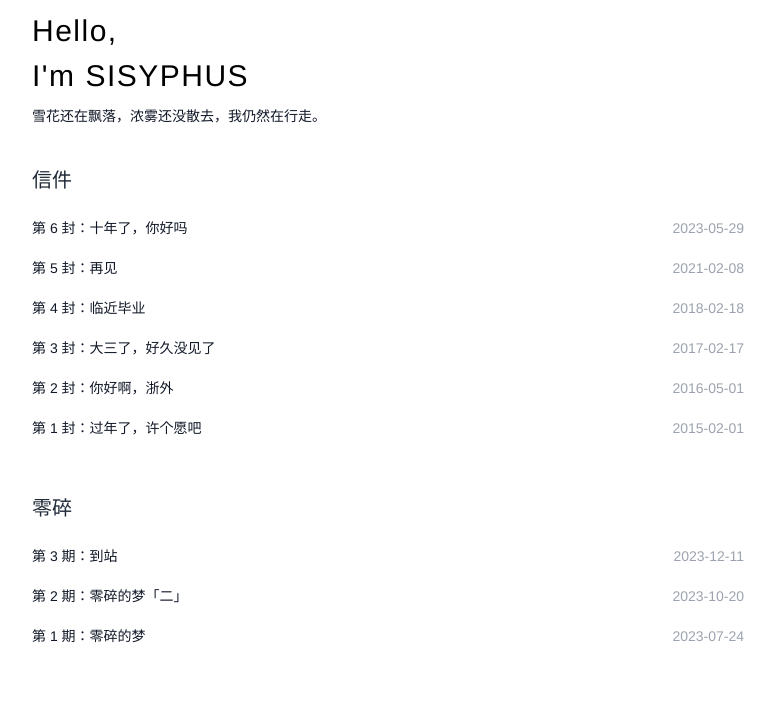
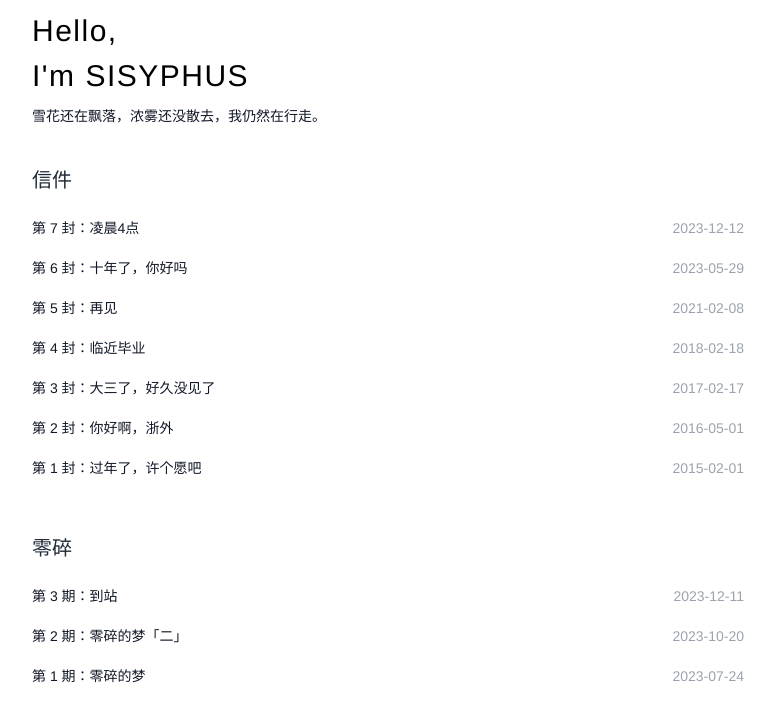
Before and after one commit to Lokep/vue3-skeleton, a Vue app: page / in a window 1280 px wide. Shown: the top 722 px of the page, without its empty margins (252-1027 px from the left). Built offline with nearby package versions, Linux system fonts and the light colour scheme; a web font is replaced by a local one.

Commit message:
chore: 时间修复

```diff
--- a/src/output/index.ts
+++ b/src/output/index.ts
@@ -1,5 +1,10 @@
 export default {
   "letters": [
+    {
+      "filePath": "src/views/letters/凌晨4点.md",
+      "modifiedTime": "2023-12-12",
+      "title": "凌晨4点"
+    },
     {
       "filePath": "src/views/letters/2023-05-29.md",
       "modifiedTime": "2023-05-29",
--- a/src/views/dreams/index.vue
+++ b/src/views/dreams/index.vue
@@ -6,7 +6,7 @@
   <div class="container">
     <div class="flex flex-col items-center px-2 pt-12 pb-8">
       <h1 class="font-medium text-2xl">第 {{ no }} 期：{{ id }}</h1>
-      <p class="mt-2 text-gray-500 text-sm font-mono">2023-12-02</p>
+      <p class="mt-2 text-gray-500 text-sm font-mono">{{ modifiedTime }}</p>
     </div>
     <Skeleton v-if="!content" />
     <div class="dream" v-else v-html="content"></div>
--- a/src/views/letters/index.vue
+++ b/src/views/letters/index.vue
@@ -6,7 +6,7 @@
   <div class="container">
     <div class="flex flex-col items-center px-2 pt-12 pb-8">
       <h1 class="font-medium text-2xl">第 {{ no }} 封：{{ id }}</h1>
-      <p class="mt-2 text-gray-500 text-sm font-mono">2023-12-02</p>
+      <p class="mt-2 text-gray-500 text-sm font-mono">{{ modifiedTime }}</p>
     </div>
 
     <Skeleton v-if="!content" />
--- /dev/null
+++ b/src/views/letters/凌晨4点.md
@@ -0,0 +1,9 @@
+2023 年 12 月 12 日｜周二｜小雨转多云
+
+4点时醒了，坐起喝了几口温开水，之后辗转难眠，只听到窗外有沙沙的细雨声。
+
+不知道是不是巧合。
+
+昨天我把所有的内容从 `Github Page` 迁移到了 `Vercel`，并且取名「凌晨四点」。
+
+我也觉得你应该在我身边。
```
